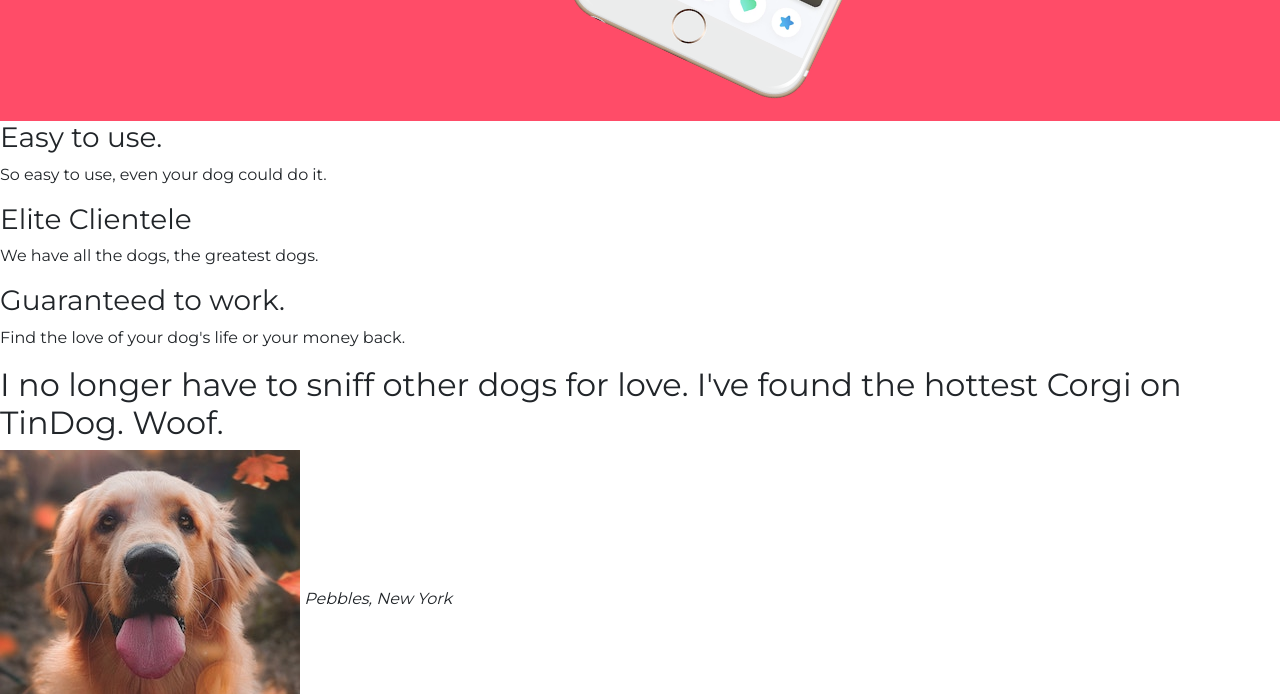
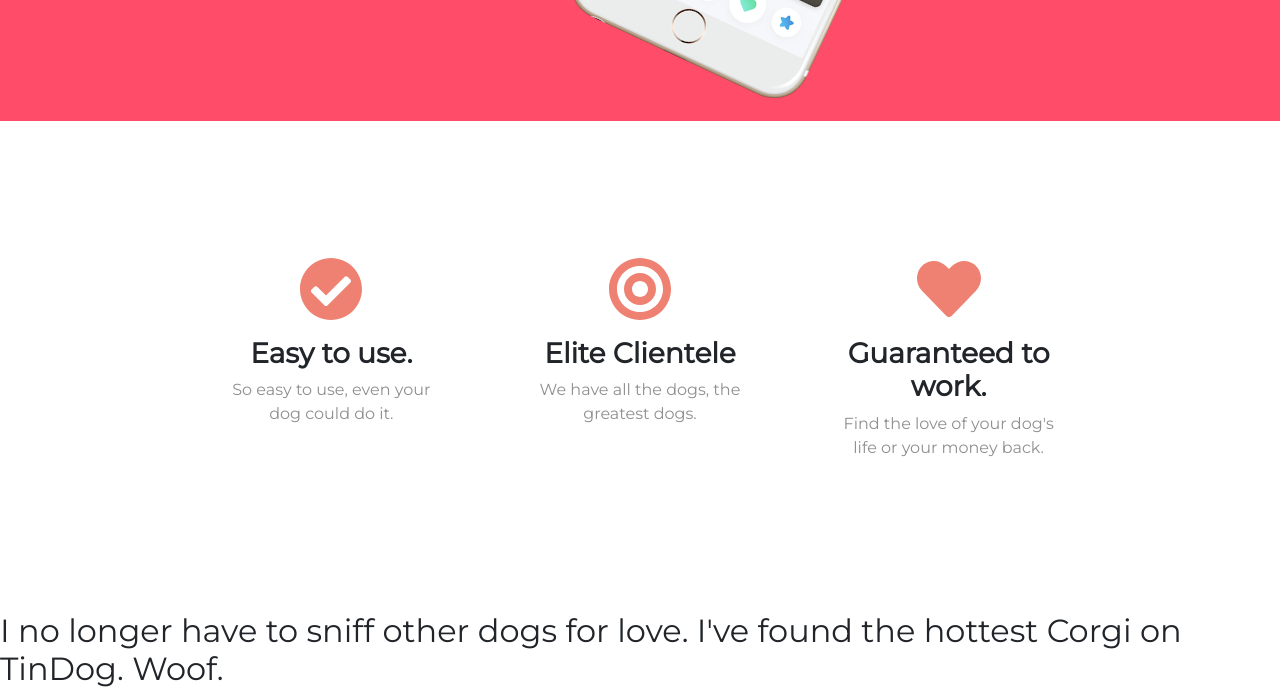
Before and after one commit to Nikolina02/bootstrap2, a plain HTML site: page index.html in a window 1280 px wide. Shown: the part 630-1324 px from the top of the page. Drawn offline with nearby package versions, Linux system fonts and the light colour scheme.

Commit message:
Update index.html

```diff
--- a/index.html
+++ b/index.html
@@ -9,7 +9,7 @@
   <link href="https://fonts.googleapis.com/css?family=Montserrat|Ubuntu&display=swap" rel="stylesheet">
   <style>
     body{
-      font-family: Montserrat;
+      font-family: "Montserrat";
     }
     #title{
       background-color:#ff4c68;
@@ -19,6 +19,13 @@
       font-family:'Franklin Gothic Medium', 'Arial Narrow', Arial, sans-serif;
       font-size: 3rem;
       line-height: 1.5;
+    }
+    h3{
+      font-family: "Montserrat";
+      font-weight: bold;
+    }
+    p{
+      color: #8f8f8f;
     }
     .container-fluid{
       padding: 3% 15%
@@ -36,7 +43,7 @@
     }
     .nav-link{
       font-size: 1.2rem;
-      font-family: Montserrat;
+      font-family: "Montserrat";
     }
     .download-button{
       margin: 5% 3% 5% 0%;
@@ -44,6 +51,20 @@
     .title-image{
       width: 60%;
       transform: rotate(25deg);
+    }
+    #features{
+      padding: 7% 15%;
+    }
+    .feature-box{
+      text-align: center;
+      padding: 5%;
+    }
+    .icon{
+      color: #ef8172;
+      margin-bottom: 1rem;
+    }
+    .icon:hover{
+      color: #ff4c68;
     }
   </style>
 </head>
@@ -90,18 +111,24 @@
   <!-- Features -->
 
   <section id="features">
-
+    <div class="row">
+    <div class="feature-box col-lg-4">
+      <i class="icon fas fa-check-circle fa-4x"></i>
     <h3>Easy to use.</h3>
     <p>So easy to use, even your dog could do it.</p>
-
+    </div>
+    <div class="feature-box col-lg-4">
+      <i class="icon fas fa-bullseye fa-4x"></i>
     <h3>Elite Clientele</h3>
     <p>We have all the dogs, the greatest dogs.</p>
-
+    </div>
+    <div class="feature-box col-lg-4">
+      <i class="icon fas fa-heart fa-4x"></i>
     <h3>Guaranteed to work.</h3>
     <p>Find the love of your dog's life or your money back.</p>
-
+    </div>
   </section>
-
+    </div>
 
   <!-- Testimonials -->
 
```
